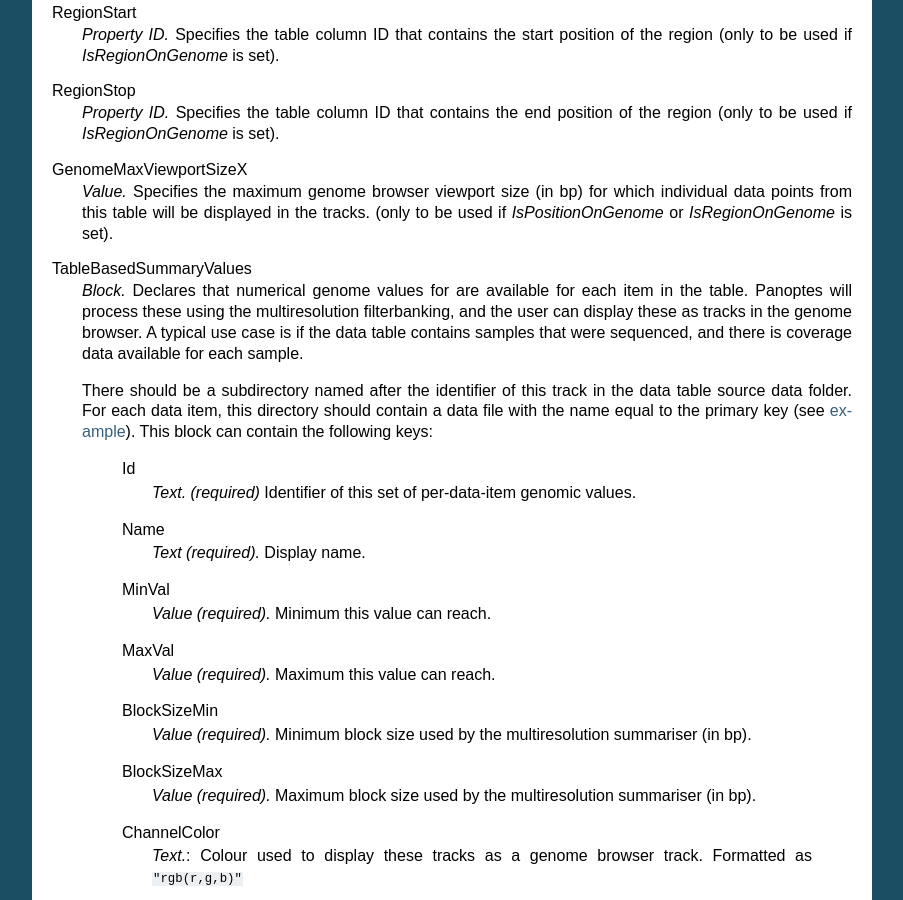
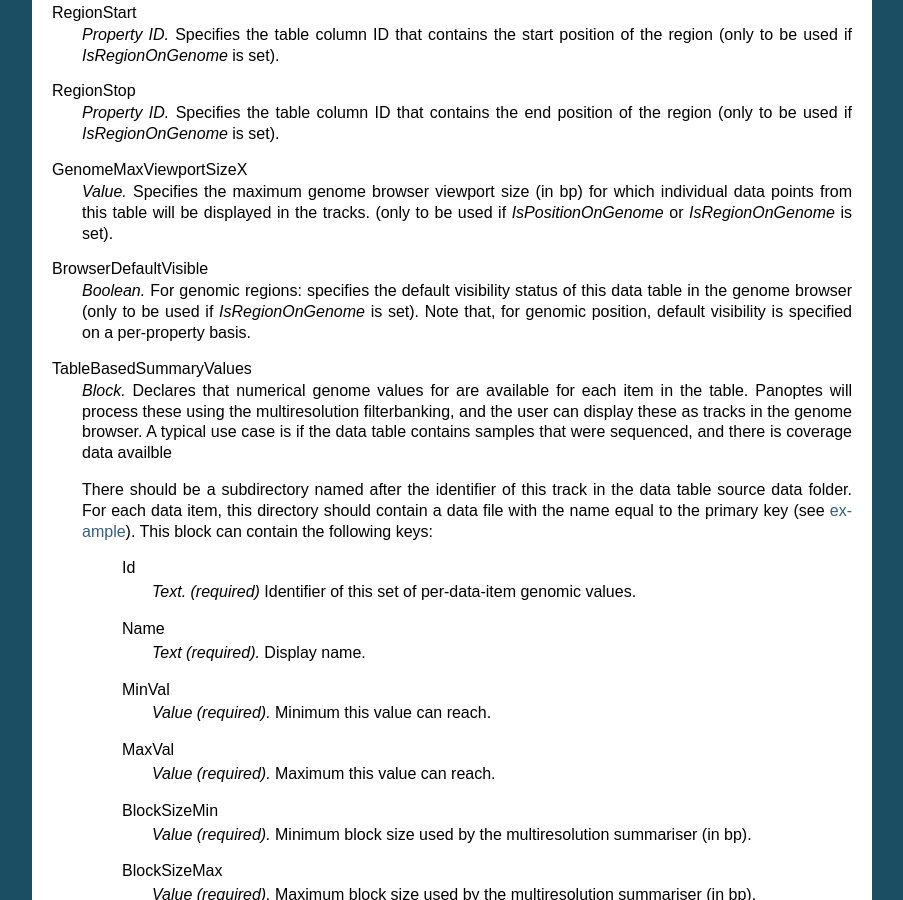
Before and after one commit to cggh/panoptes, a Sphinx documentation site: the page built from documentation/importdata/importsettings/datatable.rst, in a window 1280 px wide and 900 px high, scrolled down 2097 px. Shown: the whole window, without its empty margins (198-1101 px from the left). Built offline with Sphinx 7.4.7, drawn with Linux system fonts in a browser that asks for light colours.

Commit message:
Setting specify default visibility of genome regions data

```diff
--- a/documentation/importdata/importsettings/datatable.rst
+++ b/documentation/importdata/importsettings/datatable.rst
@@ -3,7 +3,7 @@
 .. _def-settings-datatable:
 
 Data table settings
-~~~~~~~~~~~~~~~~~~~
+------------------
 
 This YAML_ file contains settings for a :ref:`def-source-datatable`, and may contain the following keys:
 
@@ -123,12 +123,17 @@ GenomeMaxViewportSizeX
   for which individual data points from this table will be displayed in the tracks.
   (only to be used if *IsPositionOnGenome* or *IsRegionOnGenome*  is set).
 
+BrowserDefaultVisible
+  *Boolean.* For genomic regions: specifies the default visibility status of this data table in the genome browser
+  (only to be used if *IsRegionOnGenome*  is set).
+  Note that, for genomic position, default visibility is specified on a per-property basis.
+
 
 TableBasedSummaryValues
   *Block.*
   Declares that numerical genome values for are available for each item in the table.
   Panoptes will process these using the multiresolution filterbanking, and the user can display these as tracks in the genome browser.
-  A typical use case is if the data table contains samples that were sequenced, and there is coverage data available for each sample.
+  A typical use case is if the data table contains samples that were sequenced, and there is coverage data availble
 
   There should be a subdirectory named after the identifier of this track in the data table source data folder.
   For each data item, this directory should contain a data file with the name equal to the primary key
```
Also changed, not shown: 2 other files.
